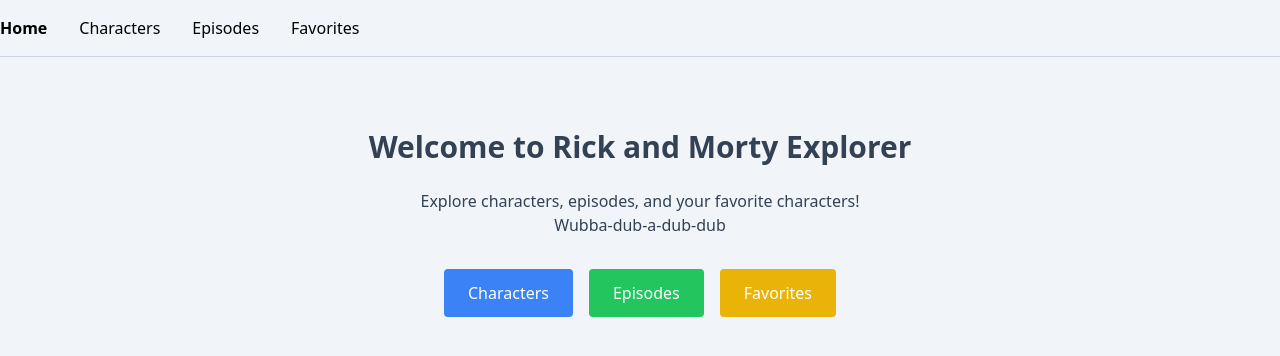
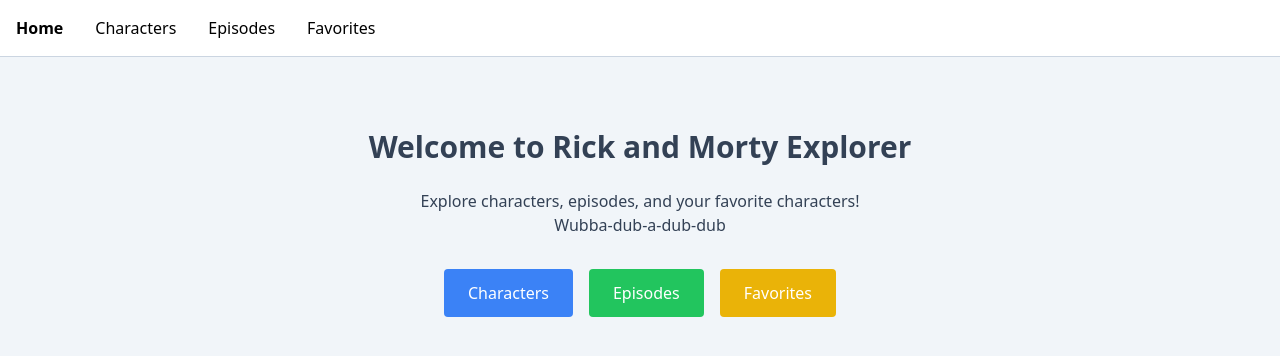
Before and after one commit to EtienneHosman/RickAndMortyBrowser, a Nuxt app: page / in a window 1280 px wide. Shown: the top 356 px of the page. Built offline with nearby package versions, Linux system fonts and the light colour scheme.

Commit message:
style: bg color and header bg

```diff
--- a/components/AppHeader.vue
+++ b/components/AppHeader.vue
@@ -1,6 +1,6 @@
 <template>
-    <div class="border-b border-slate-300 py-4">
-        <header class="mx-auto container">
+    <div class="border-b border-slate-300 py-4 bg-white">
+        <header class="px-4 mx-auto container">
             <nav>
                 <ul class="flex gap-8">
                     <li><NuxtLink to="/" :activeClass="activeClasses">Home</NuxtLink></li>
--- a/layouts/default.vue
+++ b/layouts/default.vue
@@ -1,5 +1,5 @@
 <template>
-    <div class="bg-slate-100 min-h-dvh">
+    <div class="bg-slate-100 min-h-screen flex flex-col">
         <AppHeader/>
         <div class="container mx-auto my-8 px-2 text-slate-700">
             <slot/>
```
